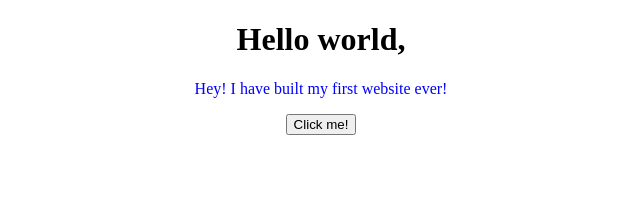
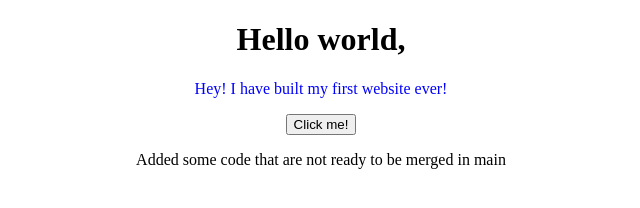
Before and after one commit to hakoemmy/git-demo, a plain HTML site: page index.html in a window 1280 px wide. Shown: the whole page, without its empty margins (319-959 px from the left). Drawn offline with Linux system fonts and the light colour scheme.

Commit message:
Added test code

```diff
--- a/index.html
+++ b/index.html
@@ -8,6 +8,10 @@
     <h1>Hello world, </h1>
     <p style="color: blue;">Hey! I have built my first website ever!</p>
     <button>Click me!</button>
+
+    <div>
+        <p>Added some code that are not ready to be merged in main</p>
+    </div>
 </div>
 </body>
 </html>
```
